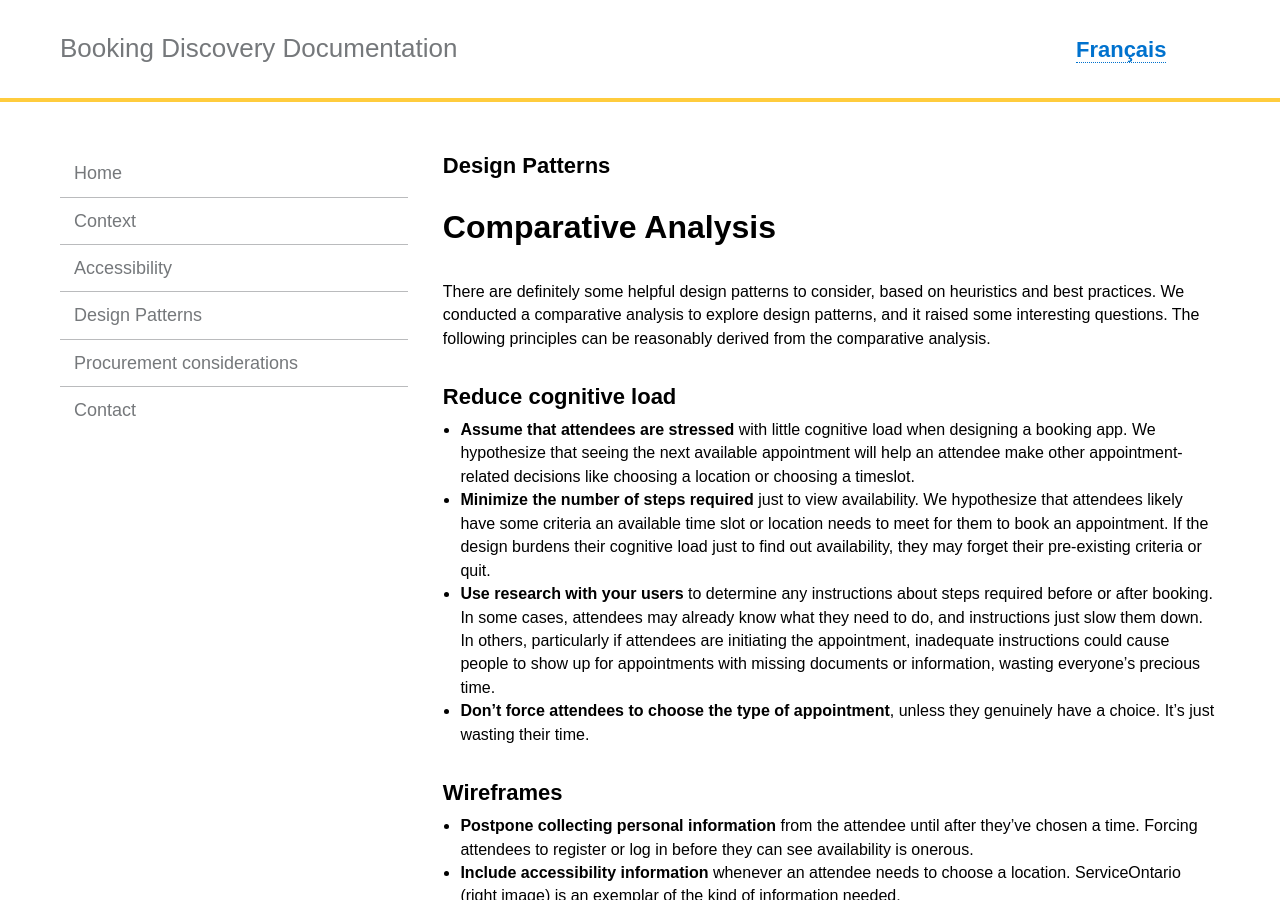
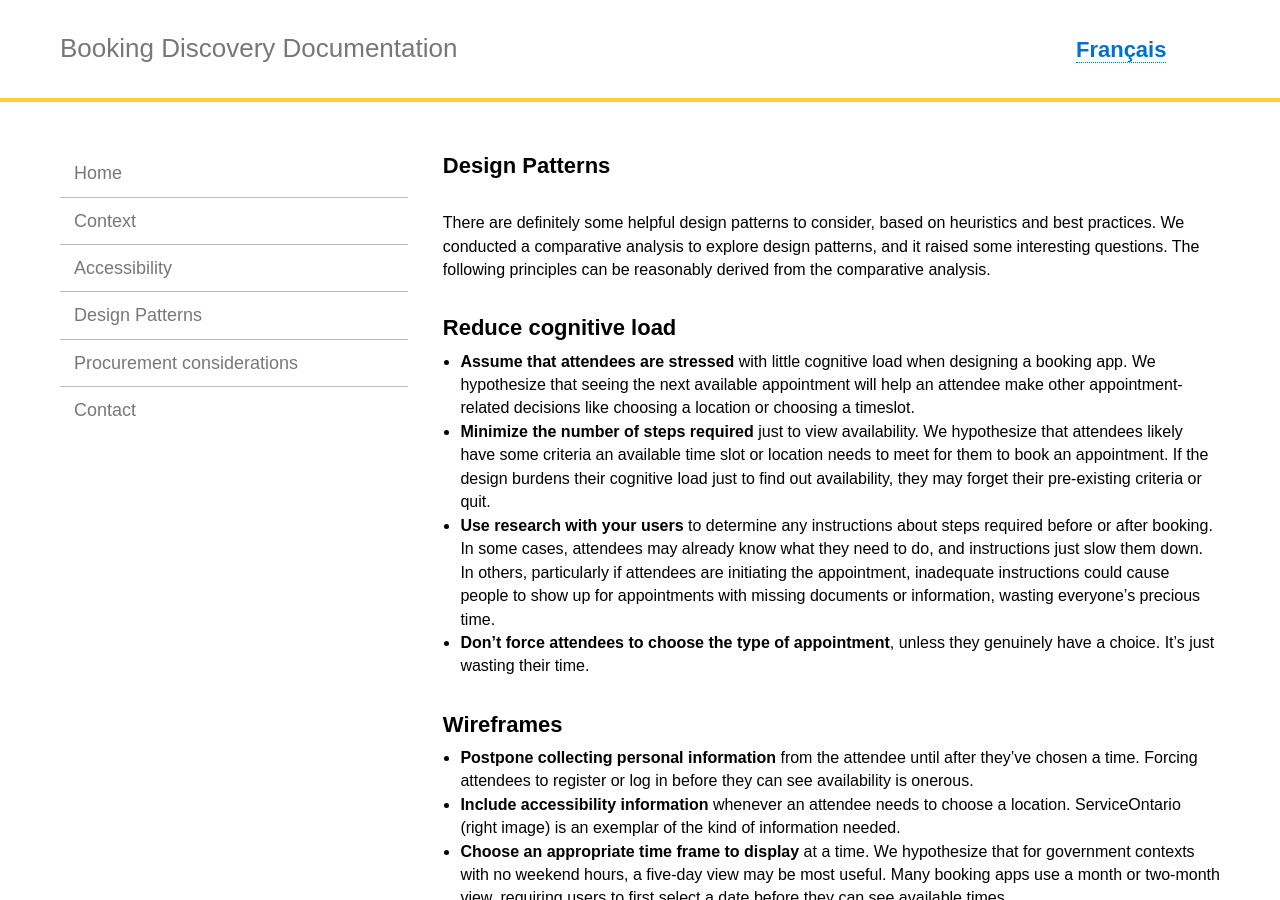
Before and after one commit to cds-snc/booking-documentation, a Jekyll site: the page built from _pages/en/design-patterns.md, in a window 1280 px wide and 900 px high. Built offline with Jekyll 4.4.1, drawn with Linux system fonts in a browser that asks for light colours.

Commit message:
Update design-patterns.md

```diff
--- a/_pages/en/design-patterns.md
+++ b/_pages/en/design-patterns.md
@@ -6,8 +6,6 @@ permalink: "/design-patterns/"
 trans_url: "/modeles-de-conception/"
 ---
 
-
-# Comparative Analysis
 There are definitely some helpful design patterns to consider, based on heuristics and best practices. We conducted a comparative analysis to explore design patterns, and it raised some interesting questions. The following principles can be reasonably derived from the comparative analysis.
 
 ## Reduce cognitive load
```
